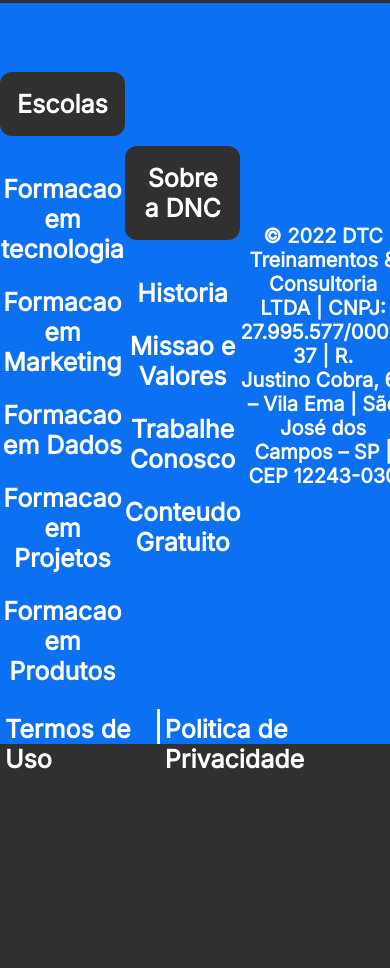
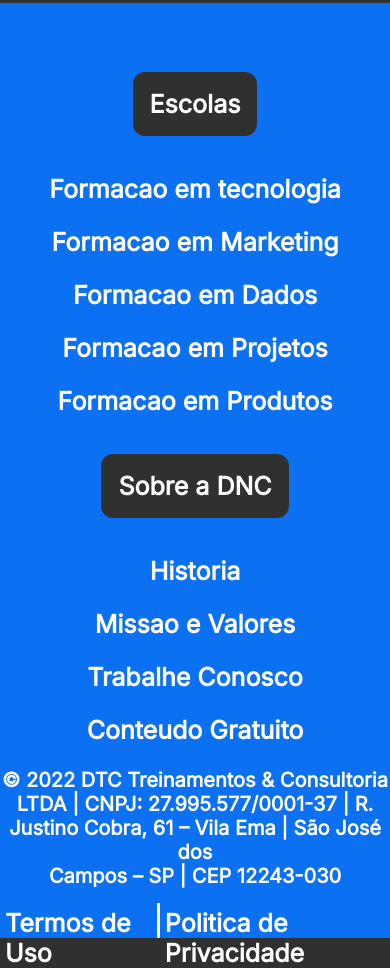
Before and after one commit to wiilloliveirah/BOOTCAMP-DNC, a plain HTML site: page index.html in a window 390 px wide. Shown: the part 1748-2716 px from the top of the page. Before the commit the page ends 2522 px from the top, so only its background shows below. Drawn offline with Linux system fonts and the light colour scheme.

Commit message:
finalizando media query da pagina

```diff
--- a/style.css
+++ b/style.css
@@ -307,4 +307,17 @@
     .cheeckbox-itens label{
         font-size: 22px;
     }
+
+    /* FOOTER MOBILE*/
+
+    footer .linha1{
+        flex-direction: column;
+    }
+    footer .endereco{
+        width: 100%;
+        margin-bottom: 15px;
+    }
+    footer .linha2{
+        font-size: 200px;
+    }
 }
```
